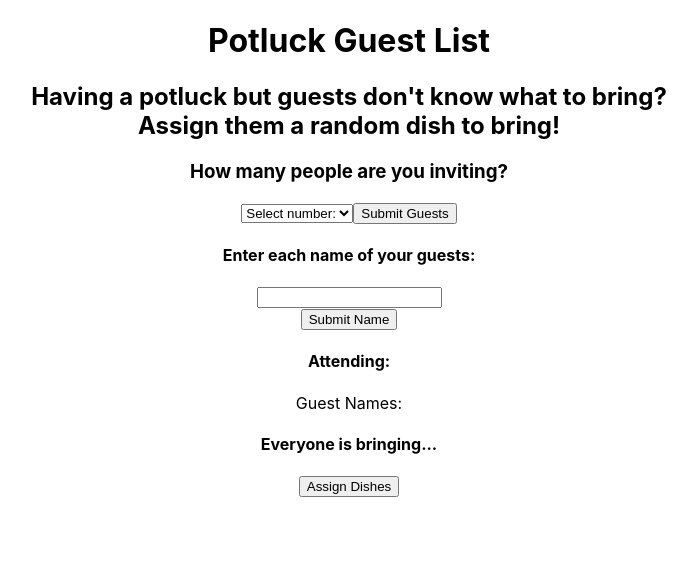
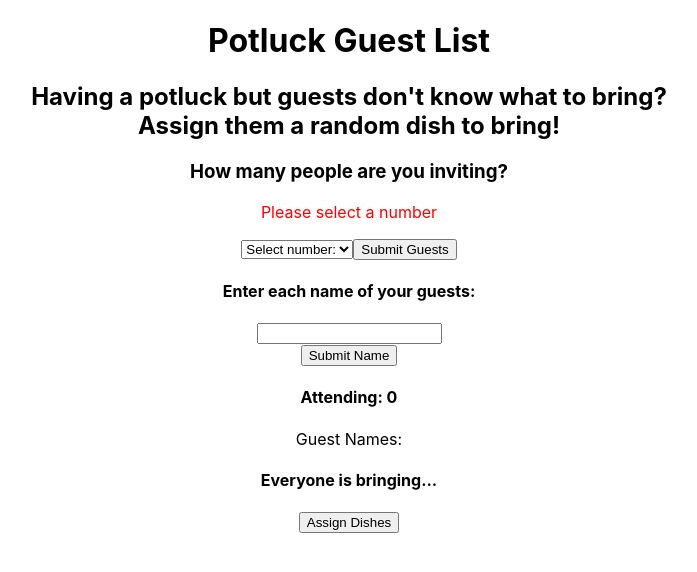
Before and after one commit to ang-riv/react-potluck, a React (Create React App) app: page / in a window 1280 px wide. Both pictures are taken after a click on the button "Submit Guests". Shown: the top 572 px of the page, without its empty margins (291-988 px from the left). Built offline with nearby package versions, Linux system fonts and the light colour scheme.

Commit message:
Made sure that user picks their number of guests, if not show an error message

```diff
--- a/public/index.html
+++ b/public/index.html
@@ -13,7 +13,7 @@
       manifest.json provides metadata used when your web app is installed on a
       user's mobile device or desktop. See https://developers.google.com/web/fundamentals/web-app-manifest/
     -->
-    <link rel="manifest" href="%PUBLIC_URL%/manifest.json" />
+    <!--<link rel="manifest" href="%PUBLIC_URL%/manifest.json" /> -->
     <!--
       Notice the use of %PUBLIC_URL% in the tags above.
       It will be replaced with the URL of the `public` folder during the build.
--- a/src/App.js
+++ b/src/App.js
@@ -4,8 +4,9 @@ import { useState } from "react";
 import { useRef } from "react";
 
 function App() {
+  //** states
   // number of guests
-  const [numOfGuests, setNumOfGuests] = useState();
+  const [numOfGuests, setNumOfGuests] = useState(0);
   // array of guest's names
   const [guestList, setGuestList] = useState([]);
   // single guest's name
@@ -18,12 +19,15 @@ function App() {
     "Pasta Salad",
   ]);
 
-  // using refs to hide the whole divs/sections
+  //** refs
+  // using refs to hide whole divs/sections
   const guestNameInputRef = useRef(null);
-  // unordered list that will hold guest names and the dishes that they have been assigned
+  const invitedRef = useRef(null);
+  // unordered list that will hold guest names and the dishes that they have been assigned, will be changed later maybe
   const listRef = useRef(null);
+  const numError = useRef(null);
 
-  // *** methods
+  //** methods
   // allows the text input box to update with the user's input
   function updateName(e) {
     let userInput = e.target.value;
@@ -31,9 +35,23 @@ function App() {
     e.preventDefault();
   }
 
-  // take in the number of guests and create an array with that number!
+  // take in the number of guests and create an array with that number
   function guestNum(e) {
     setNumOfGuests(Number(e.target.value));
+  }
+
+  function handleHideBtn() {
+    // make sure user made a selection
+    // TODO: change to toast?
+    if (numOfGuests === 0) {
+      if (numError.current) {
+        numError.current.style.display = "block";
+      }
+    } else {
+      if (invitedRef.current) {
+        invitedRef.current.style.display = "none";
+      }
+    }
   }
 
   // just console logs for now
@@ -100,21 +118,30 @@ function App() {
         Having a potluck but guests don't know what to bring? <br />
         Assign them a random dish to bring!
       </h2>
+      <form>
+        <div ref={invitedRef}>
           <h3>How many people are you inviting?</h3>
-      <form>
           {/* dropdown menu*/}
           {/* try to add in a conditional so that while show is true, show these elements. When the button is pressed then hide these elements and put in a thumbs up in it's place*/}
           <h4 style={{ display: "none" }}>👍</h4>
+          <p ref={numError} style={{ display: "none", color: "red" }}>
+            Please select a number
+          </p>
           <select onChange={guestNum}>
             {/* use loop to make an option*/}
-          <option value="">Select number:</option>
+            <option value="0">Select number:</option>
             <option value="1">1</option>
             <option value="2">2</option>
             <option value="3">3</option>
             <option value="4">4</option>
             <option value="5">5</option>
           </select>
-        <input type="button" value="Submit Guests"></input>
+          <input
+            onClick={handleHideBtn}
+            type="button"
+            value="Submit Guests"
+          ></input>
+        </div>
         <h4>Enter each name of your guests: </h4>
         <div ref={guestNameInputRef}>
           <input id="name" type="text" onChange={updateName}></input>
```
Lines whose indentation alone changed are shown as unchanged.
